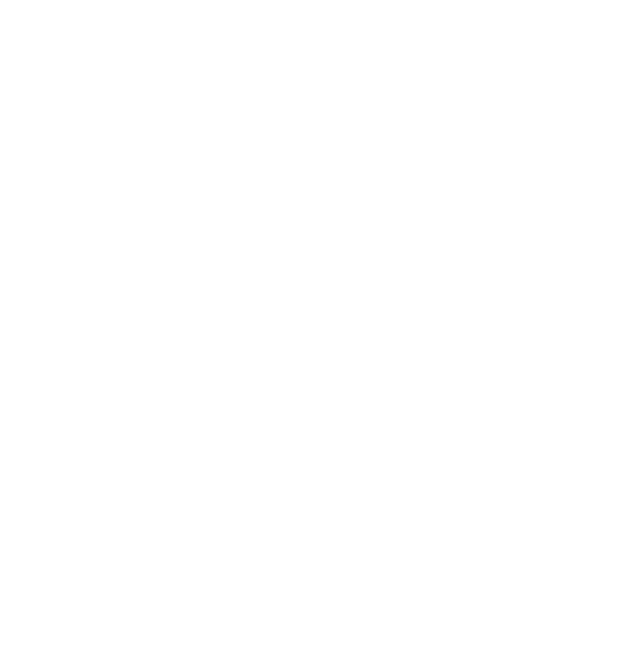
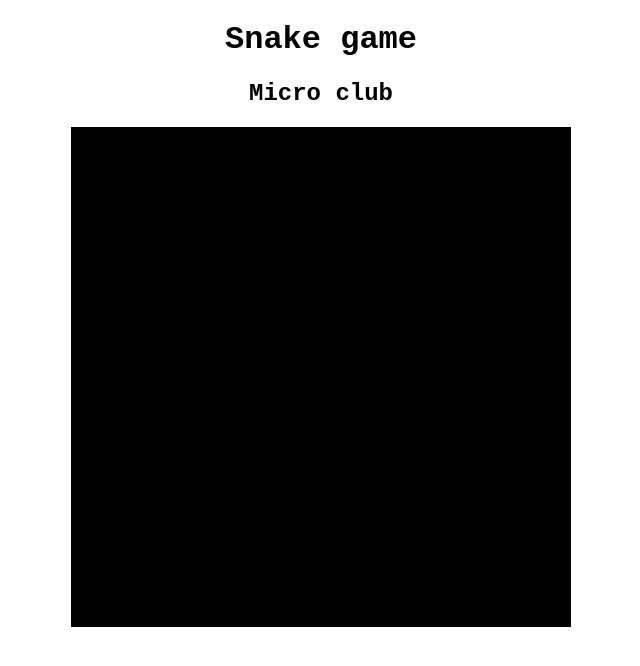
Before and after one commit to yasminesdj/snake_game, a plain HTML site: page index.html in a window 1280 px wide. Shown: the whole page, without its empty margins (319-959 px from the left). Drawn offline with Linux system fonts and the light colour scheme.

Commit message:
make the board

```diff
--- a/index.html
+++ b/index.html
@@ -7,6 +7,10 @@
         <link rel="stylesheet" href="snake.css">
         <script src="snake.js"></script>
     </head>
-
+<body>
+    <h1>Snake game</h1>
+    <h2>Micro club</h2>
+    <canvas id="board"></canvas>
+</body>
 
 </html>
--- a/snake.css
+++ b/snake.css
@@ -0,0 +1,4 @@
+body{
+   font-family: 'Courier New', Courier, monospace;
+   text-align: center;
+}
--- a/snake.js
+++ b/snake.js
@@ -0,0 +1,18 @@
+// adding a board
+var blockSize = 25;
+var row =20;
+var col = 20;
+var board;
+var context;
+
+window.onload = function() {
+    board = document.getElementById("board");
+    board.height = row * blockSize;
+    board.width = col * blockSize;
+    context = board.getContext("2d"); // to draw on the board
+    update();
+}
+function update(){
+    context.fillStyle="black"; //change the color of the pen to black
+    context.fillRect(0, 0, board.width, board.height); //filling 500 (25*20)
+}
```
